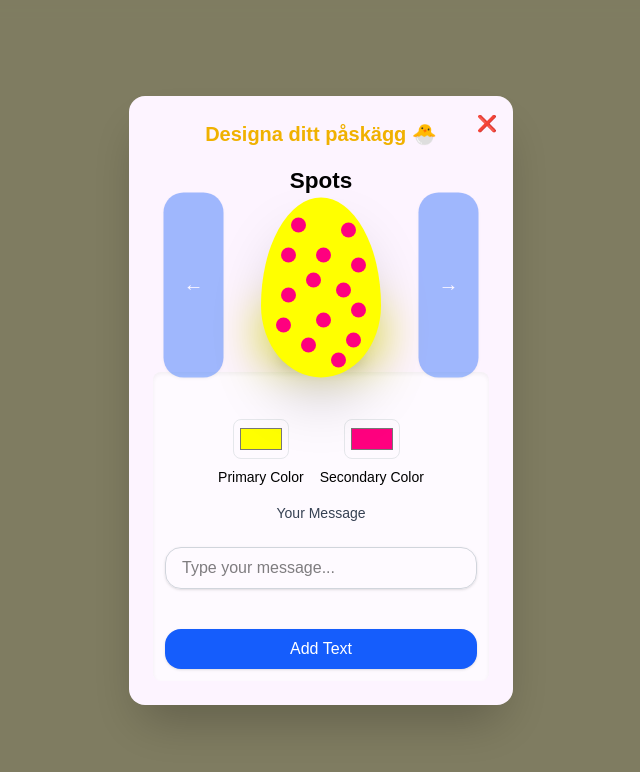
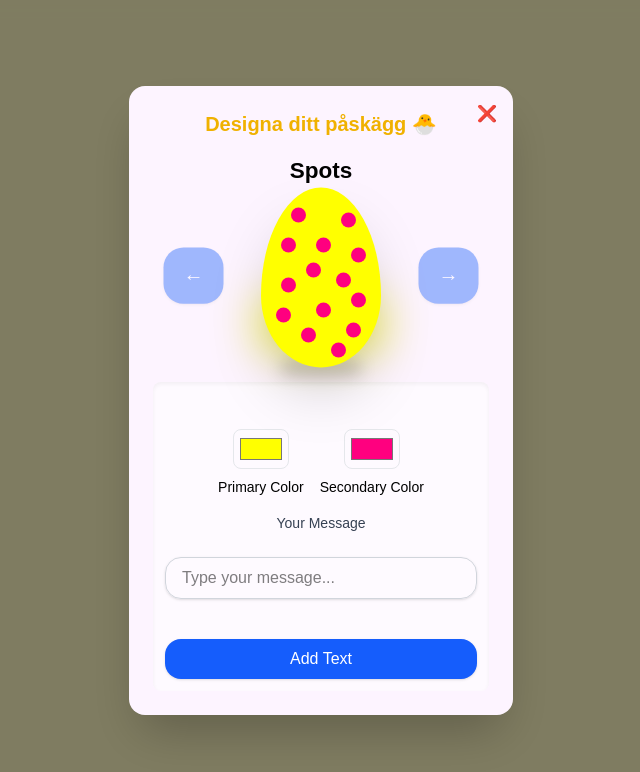
Before and after one commit to Alexander-Bokedal/easter-jam, a Next.js app: page / in a window 1280 px wide. Both pictures are taken after a click on the button "Create Egg". Shown: the top 772 px of the page, without its empty margins (319-959 px from the left). Built offline with nearby package versions, Linux system fonts and the light colour scheme.

Commit message:
Changed buttom size, added padding to the bottom

```diff
--- a/src/components/ButtonCarousel.tsx
+++ b/src/components/ButtonCarousel.tsx
@@ -43,9 +43,9 @@ export const ButtonCarousel = ({ currentEgg, updateEgg, primaryColor, secondaryC
 	};
 
 	return (
-		<div className="flex w-full justify-around">
+		<div className="flex w-full items-center justify-around">
 			<button
-				className="opacity-40 hover:opacity-100 active:scale-95 mt-6 w-full bg-blue-600 text-white font-medium py-2 px-4 rounded-2xl shadow hover:bg-blue-700 transition"
+				className="opacity-40 hover:opacity-100 active:scale-95 mt-6 h-[45px] w-full bg-blue-600 text-white font-medium py-2 px-4 rounded-2xl shadow hover:bg-blue-700 transition"
 				onClick={handlePrev}
 			>
 				←
@@ -73,7 +73,7 @@ export const ButtonCarousel = ({ currentEgg, updateEgg, primaryColor, secondaryC
 			</AnimatePresence>
 
 			<button
-				className="opacity-40 hover:opacity-100 active:scale-95 mt-6 w-full bg-blue-600 text-white font-medium py-2 px-4 rounded-2xl shadow hover:bg-blue-700 transition "
+				className="opacity-40 hover:opacity-100 active:scale-95 mt-6 w-full h-[45px] bg-blue-600 text-white font-medium py-2 px-4 rounded-2xl shadow hover:bg-blue-700 transition "
 				onClick={handleNext}
 			>
 				→
--- a/src/components/Modal.tsx
+++ b/src/components/Modal.tsx
@@ -59,7 +59,7 @@ export default function Modal({ isOpen, onCloseAction }: ModalProps) {
 						</h2>
 
 						{/* liten glow med vald färg och skugga under */}
-						<div className="relative flex justify-center items-center">
+						<div className="relative flex justify-center items-center pb-[20px]">
 							<div
 								className="absolute w-30 h-10 rounded-full blur-xl opacity-100 top-[130px]"
 								style={{ backgroundColor: currentEgg.primaryColor }}
```
